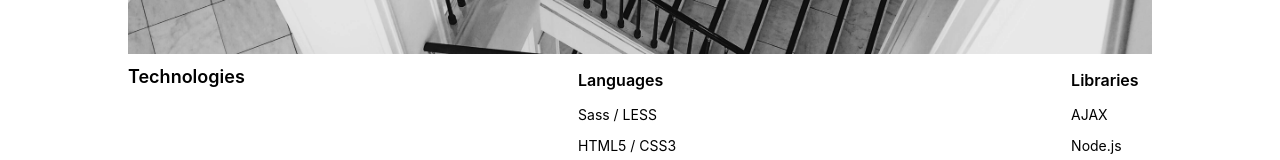
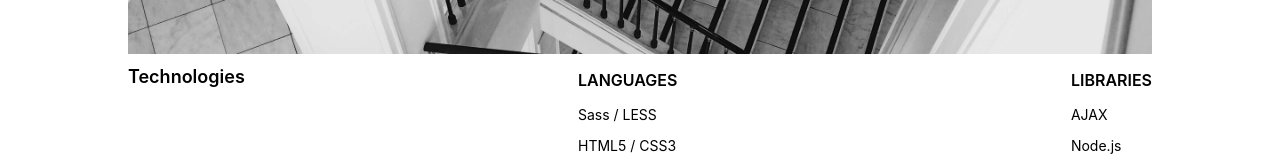
Before and after one commit to anniebae/homepage, a React (Create React App) app: page /work in a window 1280 px wide. Shown: the part 298-458 px from the top of the page. Built offline with nearby package versions, Linux system fonts and the light colour scheme.

Commit message:
work info

```diff
--- a/src/components/Work/index.js
+++ b/src/components/Work/index.js
@@ -1,8 +1,11 @@
 import React, { Component } from 'react'
 import styled from 'styled-components';
+import { FaAsterisk } from 'react-icons/fa';
 import { Container } from '../Home'
 import PageTitle from '../PageTitle'
+
 import WorkBackground from '../../images/IMG_2390.JPG';
+
 
 const Banner = styled.div`
   background-image: url(${WorkBackground});
@@ -40,6 +43,7 @@ const ColH1Title = styled.h1`
 
 const ColTitle = styled.p`
   font-weight: 600;
+  text-transform: uppercase;
 `
 const ColItem = styled.p`
   font-size: 14px;
```
